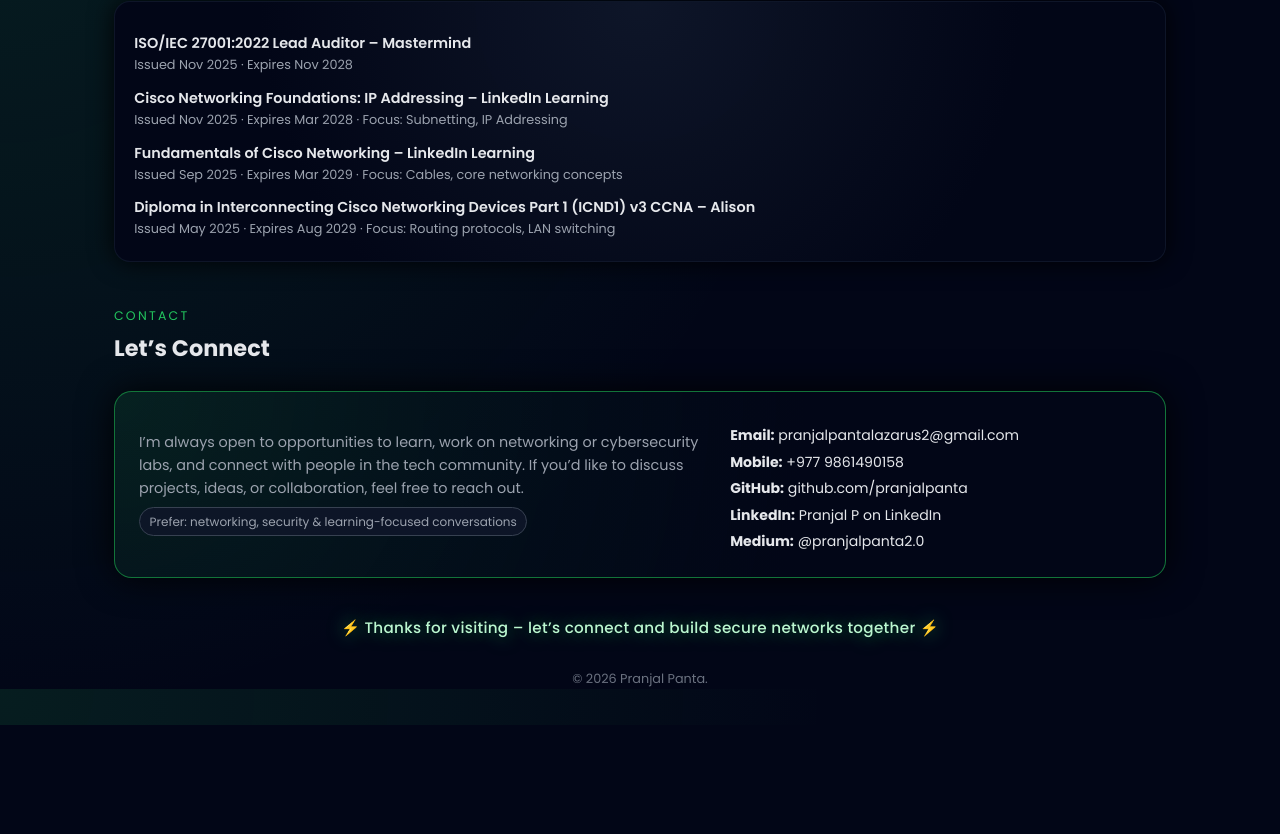
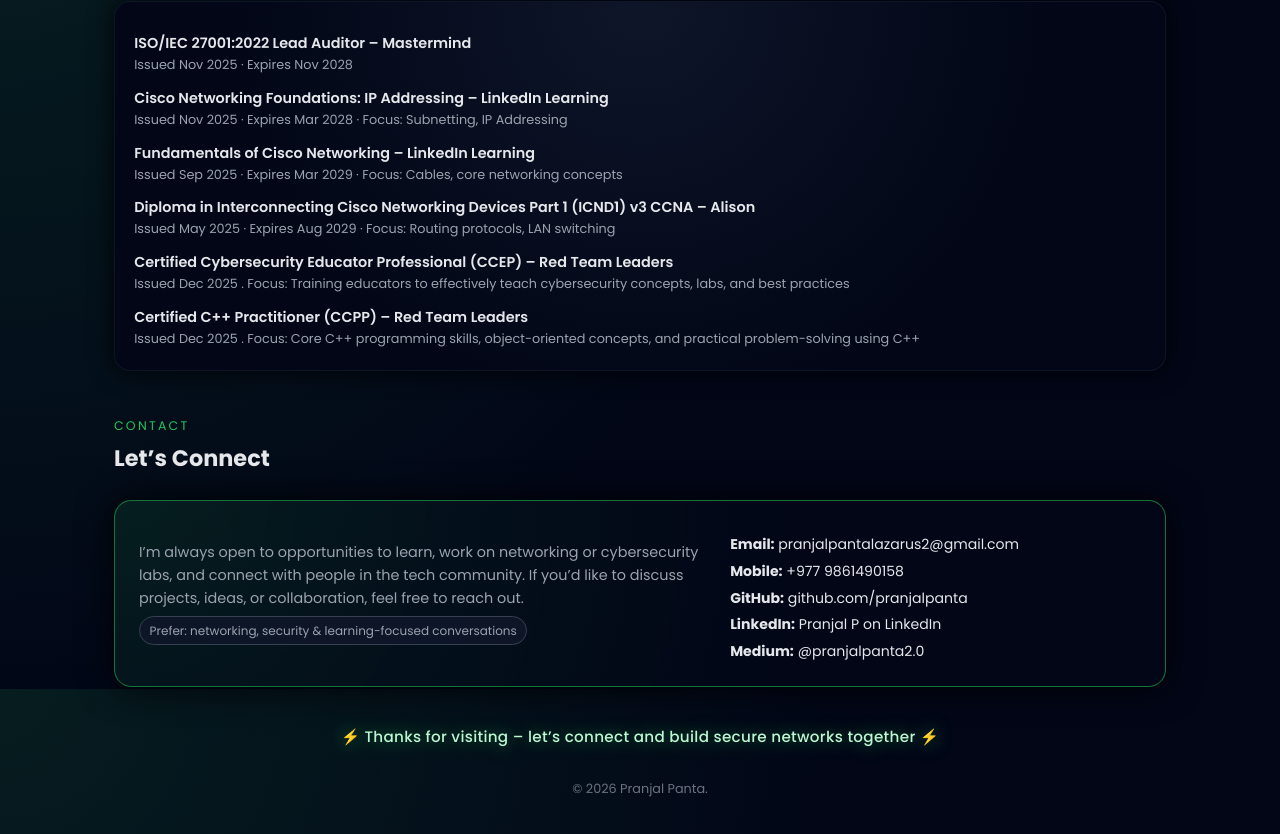
Before and after one commit to pranjalpantalazarus2-dot/Portfolio, a plain HTML site: page index.html in a window 1280 px wide. Shown: the part 2511-3345 px from the top of the page. Before the commit the page ends 3236 px from the top, so only its background shows below. Drawn offline with Linux system fonts and the light colour scheme.

Commit message:
README.md

```diff
--- a/index.html
+++ b/index.html
@@ -1083,6 +1083,13 @@
               <div class="cert-title">Diploma in Interconnecting Cisco Networking Devices Part 1 (ICND1) v3 CCNA – Alison</div>
               <div class="cert-meta">Issued May 2025 · Expires Aug 2029 · Focus: Routing protocols, LAN switching</div>
             </li>
+            <li>
+              <div class="cert-title">Certified Cybersecurity Educator Professional (CCEP) – Red Team Leaders</div>
+              <div class="cert-meta">Issued Dec 2025 . Focus: Training educators to effectively teach cybersecurity concepts, labs, and best practices</div>
+           </li>
+          <li>
+             <div class="cert-title">Certified C++ Practitioner (CCPP) – Red Team Leaders</div>
+             <div class="cert-meta">Issued Dec 2025 . Focus: Core C++ programming skills, object-oriented concepts, and practical problem-solving using C++</div>
           </ul>
         </div>
       </div>
```
